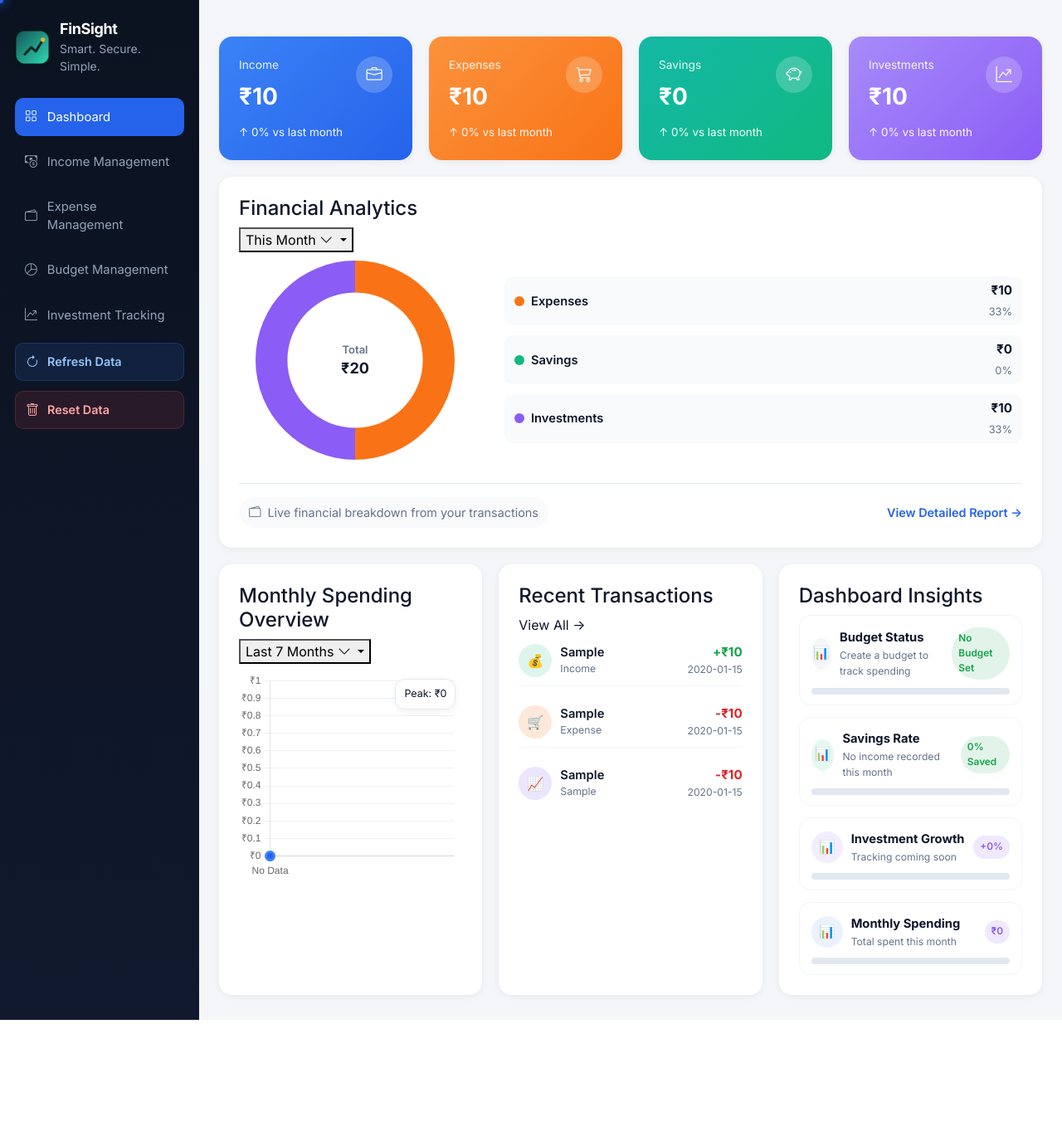
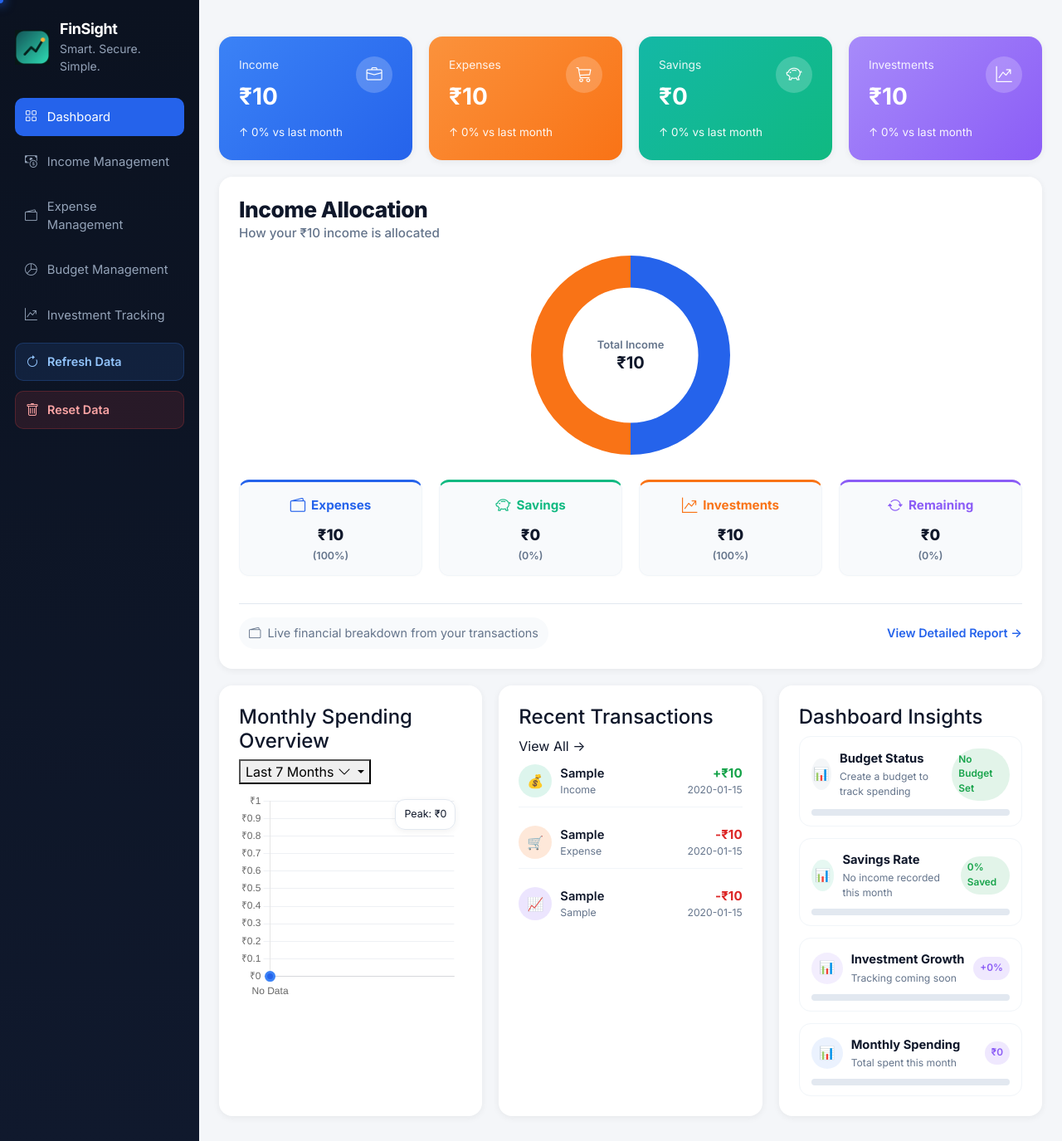
Before and after one commit to SrivallabhaKota/Milestones123_Combination, a Flask app: page /budget in a window 1280 px wide. Shown: the whole page at 83% size. Before the commit the page ends 1229 px from the top, so only its background shows below. Run offline with Flask 3, Linux system fonts and the light colour scheme; a user stored in the database is signed in; tables that the repository leaves empty hold one stand-in row (values such as "Sample post"); some libraries are stand-ins or nearby versions.

Commit message:
Update Financial Analytics card layout to match Income Allocation style specs

```diff
--- a/app.py
+++ b/app.py
@@ -262,15 +262,17 @@ def api_dashboard_summary():
             cur.execute('SELECT COALESCE(SUM(amount), 0) AS total FROM investments WHERE user_id = %s', (user_id,))
             total_investments = float(cur.fetchone()['total'])
         conn.close()
-        total_savings = max(0, total_income - total_expenses - total_investments)
-        total_value = total_income + total_expenses + total_savings + total_investments
-        if total_value > 0:
-            income_pct = round(total_income / total_value * 100)
-            expenses_pct = round(total_expenses / total_value * 100)
-            savings_pct = round(total_savings / total_value * 100)
-            investments_pct = round(total_investments / total_value * 100)
+        total_savings = min(total_income * 0.25, max(0, total_income - total_expenses - total_investments))
+        remaining_balance = max(0, total_income - total_expenses - total_investments - total_savings)
+
+        if total_income > 0:
+            expenses_pct = round(total_expenses / total_income * 100)
+            savings_pct = round(total_savings / total_income * 100)
+            investments_pct = round(total_investments / total_income * 100)
+            remaining_pct = max(0, 100 - expenses_pct - savings_pct - investments_pct)
         else:
-            income_pct = expenses_pct = savings_pct = investments_pct = 0
+            expenses_pct = savings_pct = investments_pct = remaining_pct = 0
+
         prev_month = datetime.now().replace(day=1) - timedelta(days=1)
         try:
             conn2 = get_db_connection()
@@ -295,8 +297,8 @@ def api_dashboard_summary():
             income_change = pct_change(cur_income, prev_income)
             expenses_change = pct_change(cur_expenses, prev_expenses)
             invest_change = pct_change(cur_invest, prev_invest)
-            cur_savings = max(0, cur_income - cur_expenses - cur_invest)
-            prev_savings = max(0, prev_income - prev_expenses - prev_invest)
+            cur_savings = min(cur_income * 0.25, max(0, cur_income - cur_expenses - cur_invest))
+            prev_savings = min(prev_income * 0.25, max(0, prev_income - prev_expenses - prev_invest))
             savings_change = pct_change(cur_savings, prev_savings)
         except:
             income_change = expenses_change = savings_change = invest_change = 0
@@ -305,9 +307,12 @@ def api_dashboard_summary():
             'expenses':    {'total': total_expenses,    'change': expenses_change},
             'savings':     {'total': total_savings,     'change': savings_change},
             'investments': {'total': total_investments, 'change': invest_change},
+            'remaining':   {'total': remaining_balance},
             'chart_segments': {
-                'income': income_pct, 'expenses': expenses_pct,
-                'savings': savings_pct, 'investments': investments_pct
+                'expenses': expenses_pct,
+                'savings': savings_pct,
+                'investments': investments_pct,
+                'remaining': remaining_pct
             }
         })
     except Exception as e:
--- a/static/css/dashboard.css
+++ b/static/css/dashboard.css
@@ -202,16 +202,17 @@ a { color: inherit; text-decoration: none; }
 .dashboard-grid { display: grid; grid-template-columns: 1fr; gap: 20px; }
 .panel { background: var(--white); border-radius: var(--border-radius-card); padding: 24px; box-shadow: var(--shadow); }
 
-.analytics-body { display: grid; grid-template-columns: 280px 1fr; gap: 40px; align-items: center; padding: 10px 0; }
-.chart-wrapper { position: relative; display: flex; justify-content: center; align-items: center; }
-.chart-wrapper canvas { max-width: 240px; max-height: 240px; }
-.legend-list { display: flex; flex-direction: column; gap: 12px; }
-.legend-row { display: flex; align-items: center; justify-content: space-between; gap: 16px; padding: 6px 12px; background: #F8FAFC; border-radius: 10px; }
-.legend-label { display: flex; align-items: center; gap: 8px; color: var(--text-dark); font-size: 0.92rem; font-weight: 600; }
-.legend-dot { width: 12px; height: 12px; border-radius: 50%; }
-.legend-meta { text-align: right; }
-.legend-meta strong { display: block; font-size: 0.95rem; }
-.legend-meta span { color: var(--text-muted); font-size: 0.8rem; }
+.analytics-body { display: flex; flex-direction: column; gap: 30px; align-items: center; padding: 15px 0; }
+.chart-wrapper { position: relative; display: flex; justify-content: center; align-items: center; width: 100%; }
+.chart-wrapper canvas { max-width: 250px !important; max-height: 250px !important; }
+.legend-list { display: grid; grid-template-columns: repeat(4, 1fr); gap: 20px; width: 100%; }
+.legend-row { display: flex; flex-direction: column; align-items: center; justify-content: center; gap: 8px; padding: 14px 12px; background: #F8FAFC; border-radius: 12px; border: 1.5px solid #F1F5F9; box-shadow: 0 1px 3px rgba(0,0,0,0.02); transition: transform 0.2s, box-shadow 0.2s; }
+.legend-row:hover { transform: translateY(-2px); box-shadow: 0 4px 12px rgba(0,0,0,0.05); }
+.legend-label { display: flex; align-items: center; gap: 7px; font-size: 0.95rem; font-weight: 700; }
+.legend-label i { font-size: 1.2rem; }
+.legend-meta { text-align: center; }
+.legend-meta strong { display: block; font-size: 1.15rem; color: #0F172A; font-weight: 800; margin-bottom: 2px; }
+.legend-meta span { display: block; color: var(--text-muted); font-size: 0.8rem; font-weight: 500; }
 
 .footer-strip { display: flex; justify-content: space-between; align-items: center; margin-top: 18px; padding-top: 16px; border-top: 1px solid #E2E8F0; color: var(--text-muted); font-size: 0.9rem; }
 .footer-strip .link-blue { color: var(--primary-blue); font-weight: 600; }
--- a/static/js/dashboard.js
+++ b/static/js/dashboard.js
@@ -41,21 +41,32 @@ document.addEventListener('DOMContentLoaded', () => {
     if (legend) {
       legend.innerHTML = '';
       const segments = [
-        { label: 'Expenses', amount: summary.expenses.total, percent: summary.chart_segments.expenses, color: '#F97316' },
+        { label: 'Expenses', amount: summary.expenses.total, percent: summary.chart_segments.expenses, color: '#2563EB' },
         { label: 'Savings', amount: summary.savings.total, percent: summary.chart_segments.savings, color: '#10B981' },
-        { label: 'Investments', amount: summary.investments.total, percent: summary.chart_segments.investments, color: '#8B5CF6' }
+        { label: 'Investments', amount: summary.investments.total, percent: summary.chart_segments.investments, color: '#F97316' },
+        { label: 'Remaining', amount: summary.remaining.total, percent: summary.chart_segments.remaining, color: '#8B5CF6' }
       ];
+
+      const icons = {
+        'Expenses': '<i class="bi bi-wallet2" style="font-size:1.15rem;"></i>',
+        'Savings': '<i class="bi bi-piggy-bank" style="font-size:1.15rem;"></i>',
+        'Investments': '<i class="bi bi-graph-up-arrow" style="font-size:1.15rem;"></i>',
+        'Remaining': '<i class="bi bi-arrow-repeat" style="font-size:1.15rem;"></i>'
+      };
 
       segments.forEach((item) => {
         const row = document.createElement('div');
         row.className = 'legend-row';
+        row.style.borderTop = `3px solid ${item.color}`;
         row.innerHTML = `
-          <div class="legend-label"><span class="legend-dot" style="background:${item.color}"></span>${item.label}</div>
-          <div class="legend-meta"><strong>₹${item.amount.toLocaleString()}</strong><span>${item.percent}%</span></div>
+          <div class="legend-label" style="color:${item.color}">${icons[item.label] || ''} <span>${item.label}</span></div>
+          <div class="legend-meta"><strong>₹${item.amount.toLocaleString()}</strong> <span style="font-size:0.78rem;font-weight:600;color:#64748B;">(${item.percent}%)</span></div>
         `;
         legend.appendChild(row);
       });
     }
+
+    safeSetText('#income-allocation-subtitle', `How your ₹${summary.income.total.toLocaleString()} income is allocated`);
 
     if (summary.savings.total > 0) {
       safeSetText('#savings-diff-text', `You saved ₹${summary.savings.total.toLocaleString()} this month`);
@@ -118,14 +129,15 @@ document.addEventListener('DOMContentLoaded', () => {
     analyticsChartInstance = new Chart(ctx, {
       type: 'doughnut',
       data: {
-        labels: ['Expenses', 'Savings', 'Investments'],
+        labels: ['Expenses', 'Savings', 'Investments', 'Remaining'],
         datasets: [{
           data: [
             state.summary.chart_segments.expenses || 0,
             state.summary.chart_segments.savings || 0,
-            state.summary.chart_segments.investments || 0
+            state.summary.chart_segments.investments || 0,
+            state.summary.chart_segments.remaining || 0
           ],
-          backgroundColor: ['#F97316', '#10B981', '#8B5CF6'],
+          backgroundColor: ['#2563EB', '#10B981', '#F97316', '#8B5CF6'],
           borderWidth: 0,
           hoverOffset: 8
         }]
@@ -144,13 +156,13 @@ document.addEventListener('DOMContentLoaded', () => {
         beforeDraw(chart) {
           const {ctx, chartArea} = chart;
           if (!chartArea) return;
-          const totalValue = state.summary.expenses.total + state.summary.savings.total + state.summary.investments.total;
+          const totalValue = state.summary.income.total;
           ctx.save();
           ctx.font = '600 13px Inter';
           ctx.fillStyle = '#64748B';
           ctx.textAlign = 'center';
-          ctx.fillText('Total', chartArea.left + (chartArea.right - chartArea.left) / 2, chartArea.top + (chartArea.bottom - chartArea.top) / 2 - 8);
-          ctx.font = '700 18px Inter';
+          ctx.fillText('Total Income', chartArea.left + (chartArea.right - chartArea.left) / 2, chartArea.top + (chartArea.bottom - chartArea.top) / 2 - 8);
+          ctx.font = '700 20px Inter';
           ctx.fillStyle = '#0F172A';
           ctx.fillText(`₹${totalValue.toLocaleString()}`, chartArea.left + (chartArea.right - chartArea.left) / 2, chartArea.top + (chartArea.bottom - chartArea.top) / 2 + 16);
           ctx.restore();
--- a/templates/dashboard.html
+++ b/templates/dashboard.html
@@ -90,17 +90,10 @@
           </section>
           <section class="dashboard-grid full-analytics">
             <article class="panel analytics-panel">
-              <div class="panel-title-row">
-                <h4>Financial Analytics</h4>
-                <div class="dropdown">
-                  <button class="dropdown-chip dropdown-toggle" type="button"
-                          data-bs-toggle="dropdown" aria-expanded="false">
-                    This Month <i class="bi bi-chevron-down"></i>
-                  </button>
-                  <ul class="dropdown-menu">
-                    <li><a class="dropdown-item" href="#">This Month</a></li>
-                    <li><a class="dropdown-item" href="#">Last Month</a></li>
-                  </ul>
+              <div class="panel-title-row" style="display: flex; justify-content: space-between; align-items: flex-start; width: 100%;">
+                <div>
+                  <h4 style="font-weight: 800; font-size: 1.65rem; color: #0F172A; margin: 0; letter-spacing: -0.02em;">Income Allocation</h4>
+                  <div id="income-allocation-subtitle" style="font-size: 0.95rem; color: #64748B; font-weight: 500; margin-top: 2px;">How your ₹0 income is allocated</div>
                 </div>
               </div>
               <div class="analytics-body">
```
